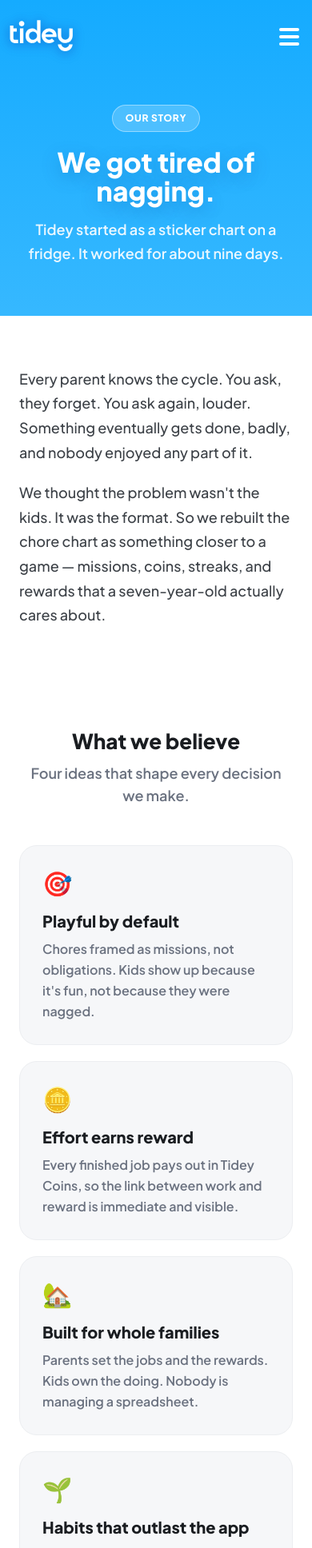
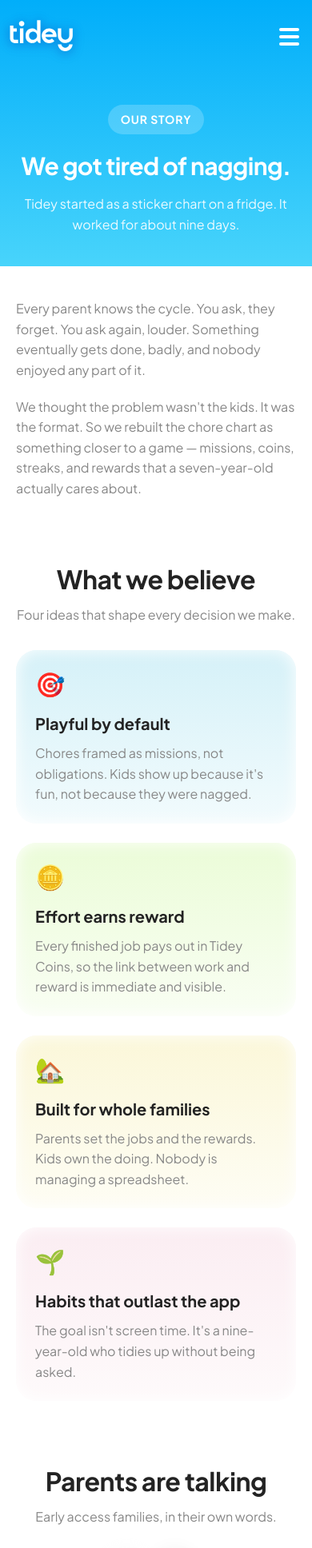
Before and after one commit to Ozzie-code-alt/Tidey-web, a Next.js app: page /about in a window 390 px wide. Shown: the top 1936 px of the page at 80% size. Built offline with nearby package versions, Linux system fonts and the light colour scheme.

Commit message:
Polish other pages to follow homepage styles

```diff
--- a/app/about/page.tsx
+++ b/app/about/page.tsx
@@ -2,7 +2,8 @@
 import PageHero from "@/components/PageHero";
 import ValueCards from "@/components/ValueCards";
 import TestimonialSwiper  from "@/components/TestimonialSwiper";
-import TeamGrid from "@/components/TeamGrid";
+// import TeamGrid from "@/components/TeamGrid";
+import ShortCTA from "@/components/home/ShortCTA";
 
 export const metadata: Metadata = {
   title: "About",
@@ -19,13 +20,13 @@
         subtitle="Tidey started as a sticker chart on a fridge. It worked for about nine days."
       />
 
-      <section className="mx-auto max-w-[760px] px-6 py-16">
-        <p className="text-lg font-medium leading-[1.7] text-[var(--ink-700)]">
+      <section className="mx-auto max-w-[900px] px-5 py-10 lg:px-10 lg:py-[100px]">
+        <p className="text-[16px] font-normal leading-[160%] text-[#878787] lg:text-[20px]">
           Every parent knows the cycle. You ask, they forget. You ask again,
           louder. Something eventually gets done, badly, and nobody enjoyed any
           part of it.
         </p>
-        <p className="mt-5 text-lg font-medium leading-[1.7] text-[var(--ink-700)]">
+        <p className="mt-5 text-[16px] font-normal leading-[160%] text-[#878787] lg:text-[20px]">
           We thought the problem wasn&apos;t the kids. It was the format. So we
           rebuilt the chore chart as something closer to a game — missions,
           coins, streaks, and rewards that a seven-year-old actually cares about.
@@ -34,7 +35,9 @@
 
       <ValueCards />
       <TestimonialSwiper  />
-      <TeamGrid />
+      {/* TeamGrid hidden until real photos/bios are ready (design pass). */}
+      {/* <TeamGrid /> */}
+      <ShortCTA />
     </>
   );
 }
--- a/app/globals.css
+++ b/app/globals.css
@@ -293,7 +293,8 @@
 .legal-back:active{transform:scale(.96)}
 
 .legal{background:#fff;padding:0 24px}
-.legal-inner{max-width:760px;margin:0 auto;padding:56px 0 72px}
+.legal-inner{max-width:760px;margin:0 auto;padding:96px 0 72px}
+@media (min-width:1024px){.legal-inner{padding:140px 0 96px}}
 .legal-eyebrow{display:inline-flex;align-items:center;gap:8px;margin:0;padding:7px 14px;border-radius:var(--radius-pill);background:var(--blue-100);color:var(--blue-700);font-weight:800;font-size:12px;letter-spacing:.06em;text-transform:uppercase}
 .legal-title{font-family:var(--font-display);font-weight:800;font-size:clamp(34px,5vw,52px);color:var(--ink-900);letter-spacing:-.01em;line-height:1.05;margin:18px 0 8px}
 .legal-updated{color:var(--ink-400);font-size:14px;font-weight:700;margin:0}
--- a/components/PageHero.tsx
+++ b/components/PageHero.tsx
@@ -6,18 +6,18 @@
 
 export default function PageHero({ eyebrow, title, subtitle }: PageHeroProps) {
   return (
-    <section className="bg-[linear-gradient(180deg,var(--sky-top),var(--sky-mid))] px-6 pb-16 pt-[calc(var(--header-h)+40px)]">
-      <div className="mx-auto max-w-[760px] text-center">
+    <section className="bg-[linear-gradient(180deg,#01AEFA_0%,#48D4FB_100%)] px-5 pb-10 pt-[calc(var(--header-h)+40px)] lg:px-10 lg:pb-[100px] lg:pt-[calc(var(--header-h)+100px)]">
+      <div className="mx-auto max-w-[900px] text-center">
         {eyebrow && (
-          <span className="inline-flex items-center rounded-full border border-white/40 bg-white/20 px-4 py-2 text-xs font-extrabold uppercase tracking-[0.06em] text-white backdrop-blur-sm">
+          <span className="inline-flex items-center rounded-full bg-white/20 px-4 py-2 text-[14px] font-bold uppercase tracking-[0.06em] text-white">
             {eyebrow}
           </span>
         )}
-        <h1 className="mt-5 font-display text-[clamp(34px,5vw,54px)] font-extrabold leading-[1.05] text-white [text-shadow:0_6px_22px_rgba(11,80,150,0.28)]">
+        <h1 className="mt-5 text-[30px] font-bold leading-[38px] tracking-[-0.63px] text-white lg:text-[60px] lg:leading-[75px] lg:tracking-[-1.66px]">
           {title}
         </h1>
         {subtitle && (
-          <p className="mx-auto mt-4 max-w-[52ch] text-lg font-semibold leading-relaxed text-[#EAF7FF]">
+          <p className="mx-auto mt-4 max-w-[52ch] text-[16px] font-normal leading-[160%] text-white/90 lg:mt-[26px] lg:text-[20px]">
             {subtitle}
           </p>
         )}
--- a/components/TestimonialSwiper.tsx
+++ b/components/TestimonialSwiper.tsx
@@ -61,13 +61,13 @@
   };
 
   return (
-    <section className="bg-[var(--surface-subtle)] py-16 md:py-20">
-      <div className="mx-auto mb-10 flex max-w-[1120px] flex-col items-center gap-6 px-6 md:flex-row md:items-end md:justify-between">
+    <section className="bg-white px-5 py-10 lg:px-10 lg:py-[100px]">
+      <div className="mx-auto mb-8 flex max-w-[1738px] flex-col items-center gap-6 md:flex-row md:items-end md:justify-between lg:mb-[60px]">
         <div className="text-center md:text-left">
-          <h2 className="font-display text-[clamp(26px,4vw,38px)] font-extrabold leading-[1.1] text-ink">
+          <h2 className="text-[32px] font-bold leading-[40px] tracking-[-0.5px] text-[#232323] lg:text-[52px] lg:leading-[66px] lg:tracking-[-1.66px]">
             Parents are talking
           </h2>
-          <p className="mt-3 max-w-[40ch] text-lg font-semibold text-ink-soft">
+          <p className="mt-3 max-w-[40ch] text-[16px] font-normal leading-[160%] text-[#878787] lg:text-[20px]">
             Early access families, in their own words.
           </p>
         </div>
@@ -78,7 +78,7 @@
             onClick={() => swiper?.slidePrev()}
             disabled={isBeginning}
             aria-label="Previous testimonial"
-            className="flex h-12 w-12 items-center justify-center rounded-full border border-hairline bg-white text-[var(--blue-600)] shadow-[var(--shadow-sm)] transition duration-200 hover:-translate-y-0.5 hover:border-[var(--blue-300)] hover:shadow-[var(--shadow-md)] active:scale-95 disabled:cursor-not-allowed disabled:opacity-35 disabled:hover:translate-y-0 disabled:hover:shadow-[var(--shadow-sm)]"
+            className="flex h-12 w-12 items-center justify-center rounded-full bg-[#FBFBFB] text-[#232323] shadow-[-7px_8px_26px_#EBEBEB] transition duration-200 hover:-translate-y-0.5 active:scale-95 disabled:cursor-not-allowed disabled:opacity-35 disabled:hover:translate-y-0"
           >
             <svg width="18" height="18" viewBox="0 0 24 24" fill="none" aria-hidden>
               <path
@@ -96,7 +96,7 @@
             onClick={() => swiper?.slideNext()}
             disabled={isEnd}
             aria-label="Next testimonial"
-            className="flex h-12 w-12 items-center justify-center rounded-full border border-hairline bg-white text-[var(--blue-600)] shadow-[var(--shadow-sm)] transition duration-200 hover:-translate-y-0.5 hover:border-[var(--blue-300)] hover:shadow-[var(--shadow-md)] active:scale-95 disabled:cursor-not-allowed disabled:opacity-35 disabled:hover:translate-y-0 disabled:hover:shadow-[var(--shadow-sm)]"
+            className="flex h-12 w-12 items-center justify-center rounded-full bg-[#FBFBFB] text-[#232323] shadow-[-7px_8px_26px_#EBEBEB] transition duration-200 hover:-translate-y-0.5 active:scale-95 disabled:cursor-not-allowed disabled:opacity-35 disabled:hover:translate-y-0"
           >
             <svg width="18" height="18" viewBox="0 0 24 24" fill="none" aria-hidden>
               <path
@@ -111,7 +111,7 @@
         </div>
       </div>
 
-      <div className="team-swiper mx-auto max-w-[1120px] px-6">
+      <div className="team-swiper mx-auto max-w-[1738px]">
         <Swiper
           modules={[Pagination, A11y]}
           spaceBetween={20}
@@ -130,27 +130,27 @@
         >
           {testimonials.map((item) => (
             <SwiperSlide key={item.id} className="!h-auto pb-14">
-              <figure className="flex h-full flex-col rounded-card border border-hairline bg-white p-7 shadow-[var(--shadow-sm)]">
+              <figure className="flex h-full flex-col rounded-[30px] bg-[#FBFBFB] p-6 shadow-[0_18px_36px_#EFEFEF] lg:p-10">
                 <span
-                  className="font-display text-5xl leading-none text-[var(--blue-300)]"
+                  className="text-5xl font-bold leading-none text-[#00BAFA]"
                   aria-hidden
                 >
                   &ldquo;
                 </span>
-                <blockquote className="mt-2 flex-1 text-lg font-semibold leading-relaxed text-[var(--ink-700)]">
+                <blockquote className="mt-2 flex-1 text-[16px] font-normal leading-[160%] text-[#232323] lg:text-[20px]">
                   {item.quote}
                 </blockquote>
-                <figcaption className="mt-6 flex items-center gap-3 border-t border-hairline pt-5">
+                <figcaption className="mt-6 flex items-center gap-3 border-t border-[#EEEEEE] pt-5">
                   <span
-                    className="flex h-11 w-11 shrink-0 items-center justify-center rounded-full text-sm font-extrabold"
+                    className="flex h-11 w-11 shrink-0 items-center justify-center rounded-full text-sm font-bold"
                     style={{ background: item.tint, color: item.ink }}
                     aria-hidden
                   >
                     {item.initials}
                   </span>
                   <span>
-                    <span className="block font-extrabold text-ink">{item.name}</span>
-                    <span className="block text-sm font-semibold text-ink-soft">
+                    <span className="block font-bold text-[#232323]">{item.name}</span>
+                    <span className="block text-sm font-normal text-[#878787]">
                       {item.detail}
                     </span>
                   </span>
--- a/components/ValueCards.tsx
+++ b/components/ValueCards.tsx
@@ -1,3 +1,10 @@
+const tints = [
+  "bg-[linear-gradient(180deg,#D5F1F8_0%,#F2FBFD_100%)]",
+  "bg-[linear-gradient(180deg,#EBFCD8_0%,#F9FEF3_100%)]",
+  "bg-[linear-gradient(180deg,#FBF7D9_0%,#FEFDF4_100%)]",
+  "bg-[linear-gradient(180deg,#FBEDF2_0%,#FEFAFB_100%)]",
+];
+
 const values = [
   {
     id: "playful",
@@ -27,27 +34,29 @@
 
 export default function ValueCards() {
   return (
-    <section className="mx-auto max-w-[1120px] px-6 py-16 md:py-20">
-      <div className="mx-auto mb-12 max-w-[34ch] text-center">
-        <h2 className="font-display text-[clamp(26px,4vw,38px)] font-extrabold leading-[1.1] text-ink">
+    <section className="mx-auto w-full max-w-[1738px] px-5 py-10 lg:px-10 lg:py-[100px]">
+      <div className="mx-auto mb-8 max-w-[34ch] text-center lg:mb-[60px]">
+        <h2 className="text-[32px] font-bold leading-[40px] tracking-[-0.5px] text-[#232323] lg:text-[52px] lg:leading-[66px] lg:tracking-[-1.66px]">
           What we believe
         </h2>
-        <p className="mt-3 text-lg font-semibold text-ink-soft">
+        <p className="mt-3 text-[16px] font-normal leading-[160%] text-[#878787] lg:text-[20px]">
           Four ideas that shape every decision we make.
         </p>
       </div>
 
-      <div className="grid gap-5 md:grid-cols-2">
-        {values.map((value) => (
+      <div className="grid gap-6 md:grid-cols-2 lg:gap-[26px]">
+        {values.map((value, i) => (
           <article
             key={value.id}
-            className="rounded-card border border-hairline bg-[var(--surface-subtle)] p-7 transition-transform duration-300 hover:-translate-y-1.5 hover:shadow-[var(--shadow-md)]"
+            className={`rounded-[26px] p-6 shadow-[inset_0px_0px_20px_#FFFFFF] lg:rounded-[40px] lg:p-10 ${tints[i % tints.length]}`}
           >
             <span className="text-3xl" aria-hidden>
               {value.emoji}
             </span>
-            <h3 className="mt-4 text-xl font-extrabold text-ink">{value.title}</h3>
-            <p className="mt-2 font-semibold leading-relaxed text-ink-soft">
+            <h3 className="mt-4 text-[20px] font-bold leading-[160%] text-[#232323] lg:text-[32px] lg:leading-[40px]">
+              {value.title}
+            </h3>
+            <p className="mt-2 text-[16px] font-normal leading-[160%] text-[#878787] lg:text-[20px]">
               {value.body}
             </p>
           </article>
```
Also changed, not shown: app/contact/page.tsx (+12 -9 lines), components/ContactForm.tsx (+9 -9 lines).
